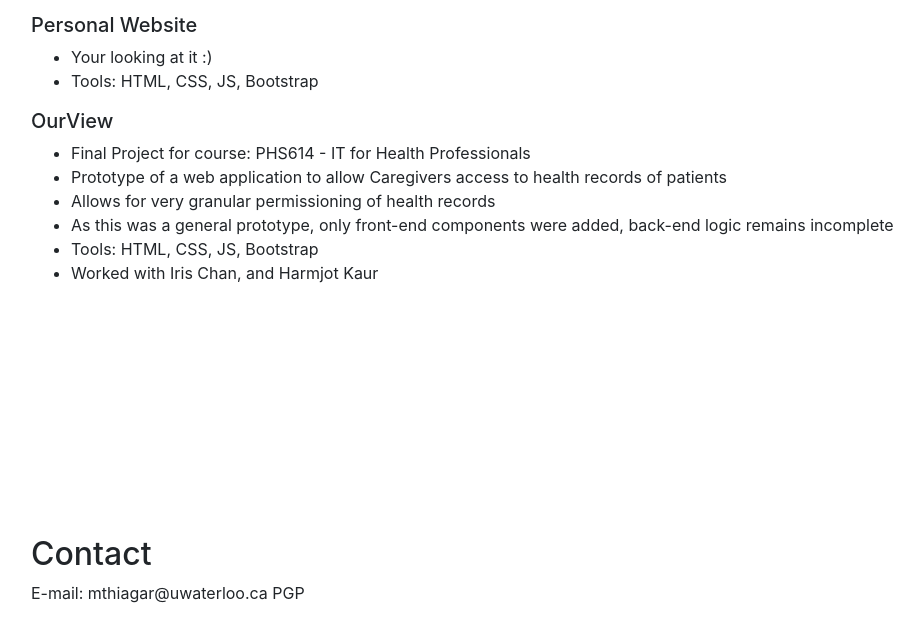
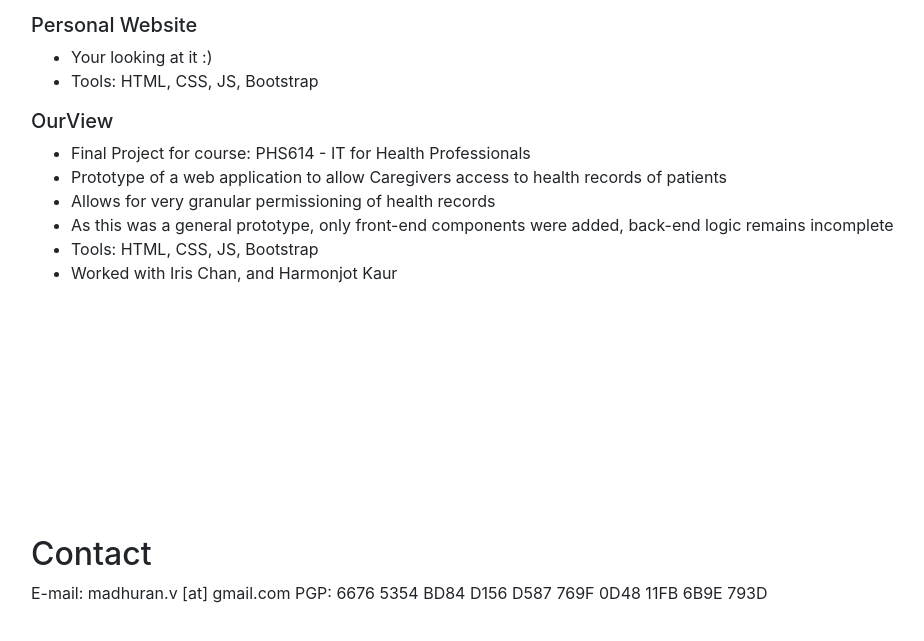
Before and after one commit to mthiagar/personalsite_archive, a plain HTML site: page index.html in a window 1280 px wide. Shown: the part 2065-2706 px from the top of the page, without its empty margins (54-978 px from the left). Drawn offline with nearby package versions, Linux system fonts and the light colour scheme; some packages are replaced by stand-ins of ours; a script that the page names is missing; a web font is replaced by a local one.

Commit message:
added GPG fingerprint for e-mail

```diff
--- a/index.html
+++ b/index.html
@@ -93,7 +93,7 @@
 					<li>Allows for very granular permissioning of health records</li>
 					<li>As this was a general prototype, only front-end components were added, back-end logic remains incomplete</li>
 					<li>Tools: HTML, CSS, JS, Bootstrap</li>
-					<li>Worked with Iris Chan, and Harmjot Kaur
+					<li>Worked with Iris Chan, and Harmonjot Kaur
 				</ul>
 				</div>
 
@@ -106,8 +106,8 @@
 			<div class='container'>
 		  <a id="contact" class="smooth"></a>
 		  	<h2> Contact </h2>
-		    E-mail: mthiagar@uwaterloo.ca
-		    PGP
+		    E-mail: madhuran.v [at] gmail.com
+		    PGP: 6676 5354 BD84 D156 D587 769F 0D48 11FB 6B9E 793D
 			</div>
 		</div>
 
```
